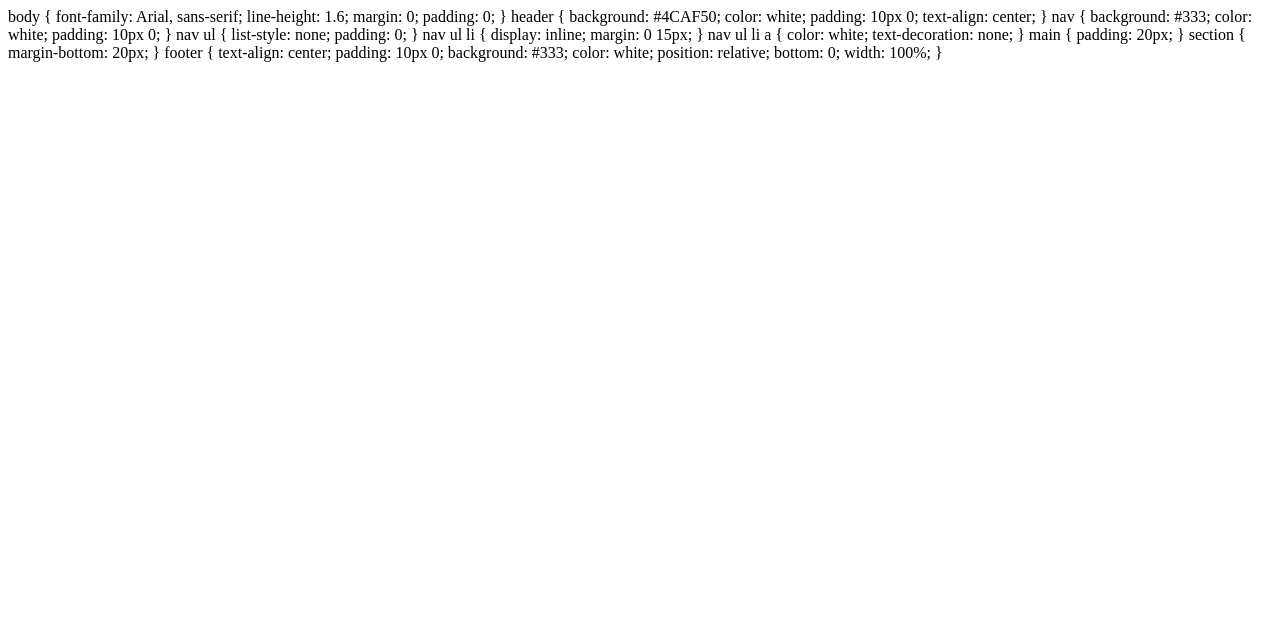
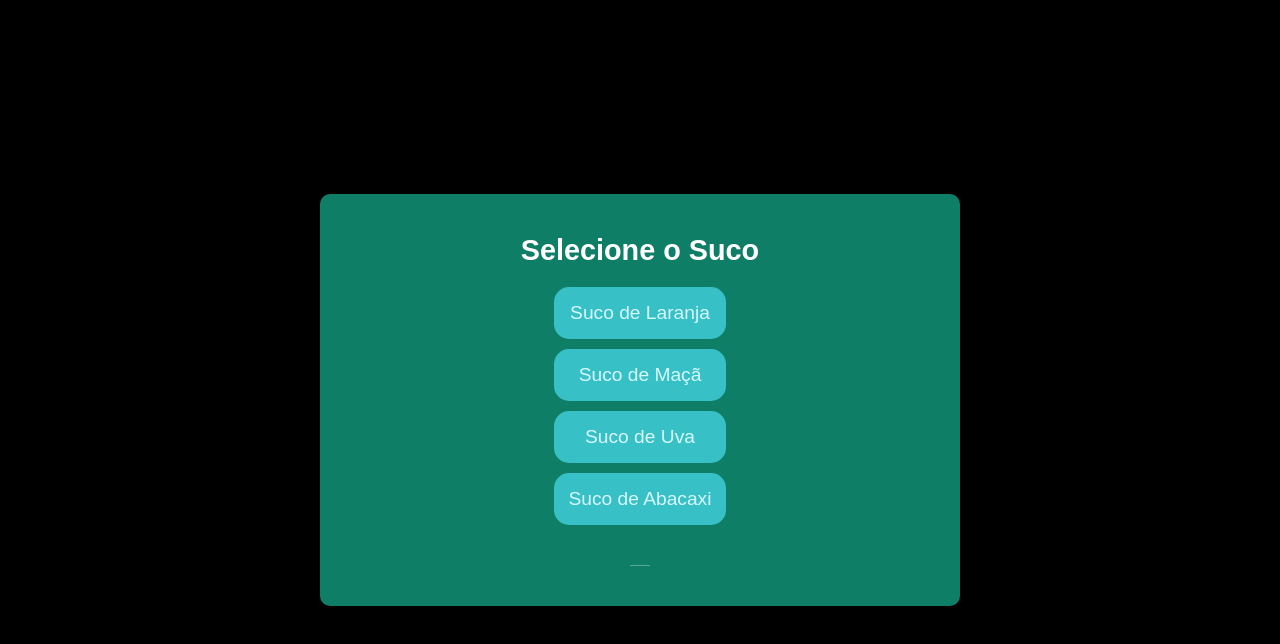
Before and after one commit to anarizzato-pixel/Senai-26-08, a plain HTML site: page index.html in a window 1280 px wide. Drawn offline with Linux system fonts and the light colour scheme.

Commit message:
Update index.html

```diff
--- a/index.html
+++ b/index.html
@@ -1,52 +1,109 @@
-body {
-    font-family: Arial, sans-serif;
-    line-height: 1.6;
-    margin: 0;
-    padding: 0;
+<!DOCTYPE html>
+<html lang="pt-br">
+<head>
+    <meta charset="UTF-8">
+    <meta name="viewport" content="width=device-width, initial-scale=1.0">
+    <title>Sistema de Segurança para Sucos</title>
+    <style>
+        /* Estilos CSS embutidos */
+        :root {
+            --cor-fundo: #000000;
+            --cor-principal: #0f7e66;
+            --cor-secundaria: #37c0c5;
+            --cor-destaque: #ffffff;
+            --cor-texto: #D7F9FF;
         }
 
-header {
-    background: #4CAF50;
-    color: white;
-    padding: 10px 0;
-    text-align: center;
+        body {
+            background-color: var(--cor-fundo);
+            color: var(--cor-texto);
+            display: flex;
+            justify-content: center;
+            align-items: center;
+            min-height: 100vh;
+            margin: 0;
+            font-family: 'Arial', sans-serif;
         }
 
-nav {
-    background: #333;
-    color: white;
-    padding: 10px 0;
+        .caixa-principal {
+            background-color: var(--cor-principal);
+            width: 90%;
+            max-width: 600px;
+            text-align: center;
+            padding: 20px;
+            border-radius: 10px;
+            box-shadow: 0 4px 8px rgba(0, 0, 0, 0.2);
+            display: flex;
+            flex-direction: column;
+            align-items: center;
         }
 
-nav ul {
-    list-style: none;
-    padding: 0;
+        h1 {
+            color: var(--cor-destaque);
+            margin-bottom: 20px;
+            font-size: 1.8em;
         }
 
-nav ul li {
-    display: inline;
-    margin: 0 15px;
+        .caixa-sucos {
+            margin-bottom: 20px;
+            font-size: 1.2em;
+            display: flex;
+            flex-direction: column;
+            gap: 10px;
         }
 
-nav ul li a {
-    color: white;
-    text-decoration: none;
+        button {
+            background-color: var(--cor-secundaria);
+            color: var(--cor-texto);
+            border: none;
+            border-radius: 15px;
+            padding: 15px;
+            font-size: 1em;
+            cursor: pointer;
+            transition: background-color 0.3s ease, transform 0.2s ease;
+            width: 100%;
         }
 
-main {
-    padding: 20px;
+        button:hover {
+            background-color: var(--cor-destaque);
+            color: var(--cor-principal);
+            transform: translateY(-3px);
         }
 
-section {
-    margin-bottom: 20px;
+        .mensagem {
+            margin-top: 20px;
+            font-size: 1.1em;
+            text-align: center;
+            padding: 10px;
+            border-top: 1px solid rgba(255, 255, 255, 0.3);
         }
+    </style>
+</head>
+<body>
+    <div class="caixa-principal">
+        <h1>Selecione o Suco</h1>
+        <div class="caixa-sucos">
+            <button onclick="adicionarSuco('Laranja')">Suco de Laranja</button>
+            <button onclick="adicionarSuco('Maçã')">Suco de Maçã</button>
+            <button onclick="adicionarSuco('Uva')">Suco de Uva</button>
+            <button onclick="adicionarSuco('Abacaxi')">Suco de Abacaxi</button>
+        </div>
+        <div class="mensagem" id="mensagem"></div>
+    </div>
 
-footer {
-    text-align: center;
-    padding: 10px 0;
-    background: #333;
-    color: white;
-    position: relative;
-    bottom: 0;
-    width: 100%;
+    <script>
+        let sucoAtual = null;
+
+        function adicionarSuco(suco) {
+            const mensagem = document.getElementById("mensagem");
+
+            if (sucoAtual === null) {
+                sucoAtual = suco;
+                mensagem.textContent = `Você selecionou o ${suco}. Agora você pode adicionar outro suco.`;
+            } else {
+                mensagem.textContent = `Mistura não permitida! Você já selecionou o ${sucoAtual}.`;
             }
+        }
+    </script>
+</body>
+</html>
```
Lines whose indentation alone changed are shown as unchanged.
